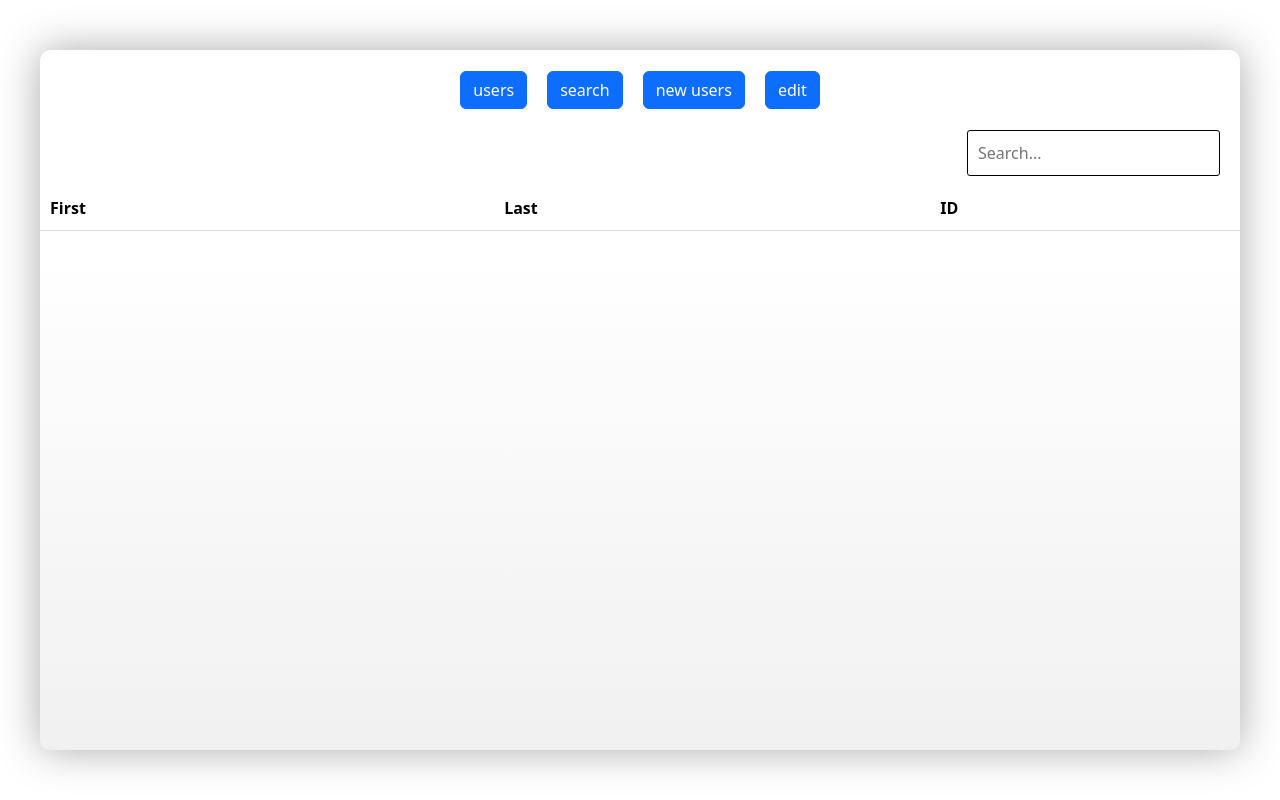
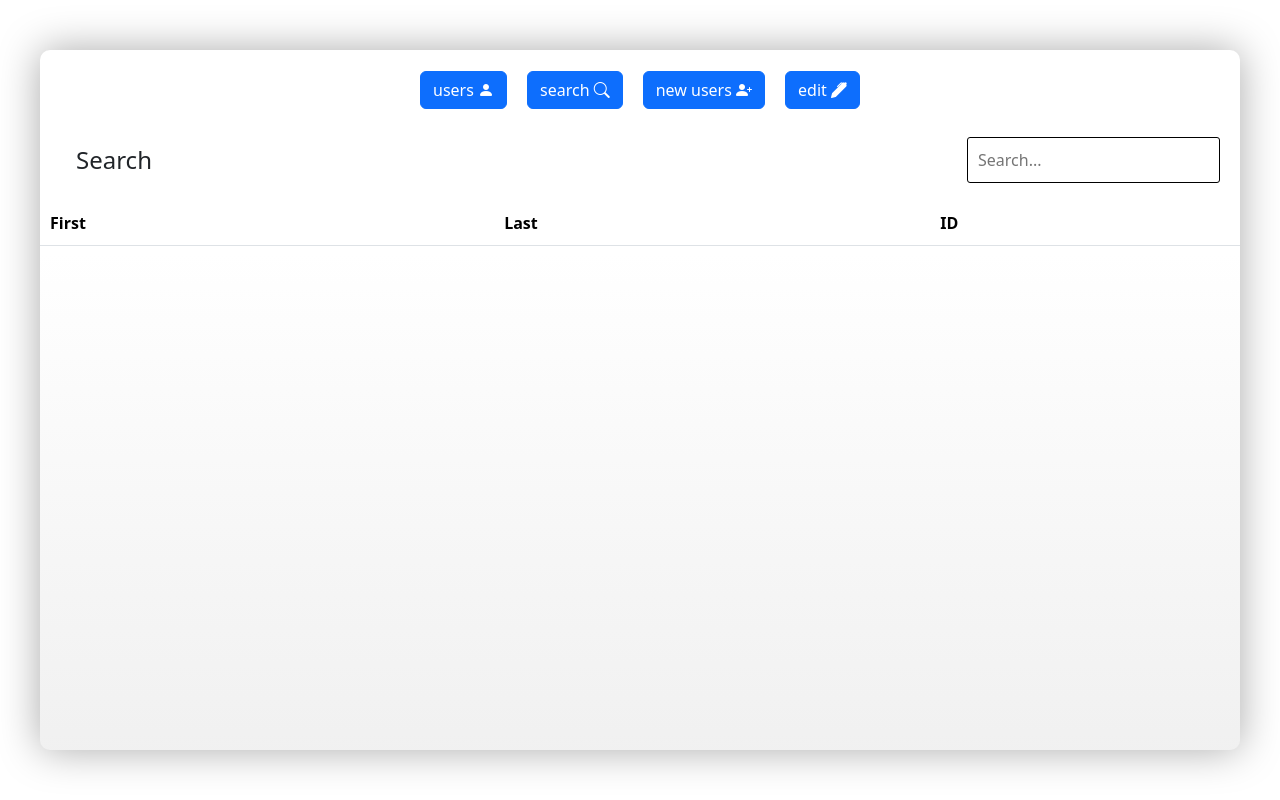
Before and after one commit to Jekson365/javascript-project, a website built with Vite: page index.html in a window 1280 px wide. Both pictures are taken after a click on the button "search". Built offline with nearby package versions, Linux system fonts and the light colour scheme.

Commit message:
edit system added

```diff
--- a/index.html
+++ b/index.html
@@ -6,6 +6,7 @@
   <link rel="icon" type="image/svg+xml" href="/vite.svg" />
   <meta name="viewport" content="width=device-width, initial-scale=1.0" />
   <link rel="stylesheet" href="style.css">
+  <link rel="stylesheet" href="https://cdn.jsdelivr.net/npm/bootstrap-icons@1.10.3/font/bootstrap-icons.css">
   <link href="https://cdn.jsdelivr.net/npm/bootstrap@5.3.0-alpha1/dist/css/bootstrap.min.css" rel="stylesheet"
     integrity="sha384-GLhlTQ8iRABdZLl6O3oVMWSktQOp6b7In1Zl3/Jr59b6EGGoI1aFkw7cmDA6j6gD" crossorigin="anonymous">
   <title>Vite App</title>
@@ -14,12 +15,13 @@
 <body>
   <div class="container mw-1200">
     <div class="tabs">
-      <button class="btn tab-btn btn-primary tab" id="1">users</button>
-      <button class="btn tab-btn btn-primary tab" id="2">search</button>
-      <button class="btn tab-btn btn-primary tab" id="3">new users</button>
-      <button class="btn tab-btn btn-primary tab" id="4">edit</button>
+      <button class="btn tab-btn btn-primary tab" id="1">users <i class="bi bi-person-fill"></i></button>
+      <button class="btn tab-btn btn-primary tab" id="2">search <i class="bi bi-search"></i></button>
+      <button class="btn tab-btn btn-primary tab" id="3">new users <i class="bi bi-person-plus-fill"></i></button>
+      <button class="btn tab-btn btn-primary tab" id="4">edit <i class="bi bi-pen-fill"></i></button>
     </div>
     <div class="desk active desk1" id="1">
+      <h4 class="text-left m-3">Users</h4>
       <table class="table">
         <thead>
           <tr>
@@ -29,11 +31,12 @@
             <th scope="col">ID</th>
             <th scope="col">Action</th>
           </tr>
-      </table>
-    </div>
-    <div class="desk" id="2">
-      <!--Search bar-->
-      <div class="search-bar">
+        </table>
+      </div>
+      <div class="desk" id="2">
+        <!--Search bar-->
+        <div class="search-bar d-flex justify-content-between align-items-center  ">
+        <h4 class="text-l eft m-3">Search</h4>
         <input type="text" id="user-search" placeholder="Search...">
       </div>
       <!--Search bar-->
@@ -58,6 +61,7 @@
       </table>
     </div>
     <div class="desk" id="3">
+      <h4 class="text-left m-3">Add new users</h4>
       <div class="w-52 h-100  d-flex flex-column justify-content-center align-items-center">
         <div class="error"></div>
         <div class="new bg-primary">
@@ -67,7 +71,7 @@
           <div class="form-group mt-4">
             <label for="exampleInputEmail1">User Name</label>
             <input type="text" class="form-control name" id="exampleInputEmail1" aria-describedby="emailHelp"
-              placeholder="username">
+            placeholder="username">
           </div>
           <div class="form-group mt-4">
             <label for="exampleInputPassword1">Surname</label>
@@ -80,6 +84,7 @@
       </div>
     </div>
     <div class="desk" id="4">
+      <h4 class="text-left m-3">Edit</h4>
       <div class="w-100 h-100 d-flex align-items-center justify-content-center">
         <form class="forms d-flex flex-column align-items-center">
           <input type="text" class="form-control mt-3 idval" placeholder="id">
--- a/scripts/Search.js
+++ b/scripts/Search.js
@@ -22,7 +22,7 @@ userInput.addEventListener("input", () => {
     var filtered = []
     data.filter((each) => {
         const { name, surname, id } = each
-        if (name.includes(userInput.value) || surname.includes(userInput.value)) {
+        if (name.includes(userInput.value) || surname.includes(userInput.value) || String(id).includes(userInput.value)) {
             filtered.push(each)
         }
     })
```
Also changed, not shown: scripts/edit.js (+5 -3 lines).
